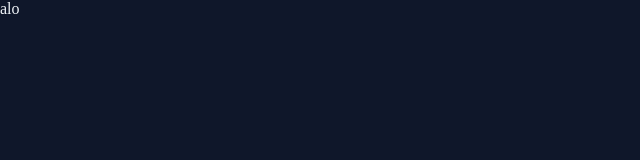
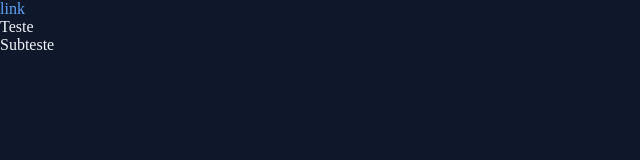
Before and after one commit to Megelado/projeto-portal-de-noticias, a plain HTML site: page index.html in a window 1280 px wide. Shown: the whole page, without its empty margins (0-640 px from the left). Drawn offline with Linux system fonts and the light colour scheme.

Commit message:
Aplicando fontes no projeto

```diff
--- a/index.html
+++ b/index.html
@@ -1,12 +1,18 @@
 <!DOCTYPE html>
 <html lang="pt-br">
 <head>
+  <link rel="preconnect" href="https://fonts.googleapis.com">
+  <link rel="preconnect" href="https://fonts.gstatic.com" crossorigin>
+
   <meta charset="UTF-8">
   <meta name="viewport" content="width=device-width, initial-scale=1.0">
   <title>Portal de noticias</title>
   <link rel="stylesheet" href="styles/index.css">
+  <link href="https://fonts.googleapis.com/css2?family=Archivo:ital,wght@0,100..900;1,100..900&family=Poppins:wght@400;700&display=swap" rel="stylesheet">
 </head>
 <body>
-  alo
+  <a href="#">link</a>
+  <h1>Teste</h1>
+  <h2>Subteste</h2>
 </body>
 </html>
--- a/styles/global.css
+++ b/styles/global.css
@@ -11,9 +11,31 @@
   --stroke-color: #1E293B;
   --text-color-primary: #F1F5F9;
   --text-color-secondary: #CBD5E1;
+
+  --font-family: 'archivo' sans-serif;
+  --h1: 800 24px/135% var(--font-family);
+  --h2: 800 16px/140% var(--font-family);
+  --h3: 800 14px/140% var(--font-family);
+  --text-span: 600 14px/145% var(--font-family);
+  --text: 400 16px/140% var(--font-family);
+  --text-sm: 400 14/160% var(--font-family);
 }
 
 body {
+  font: var(--text);
   color: var(--text-color-primary);
   background-color: var(--bg-color);
 }
+
+a {
+  text-decoration: none;
+  color: inherit;
+}
+
+a:hover {
+  color: var(--brand-color-light);
+}
+
+h1, h2, h3 {
+  font: inherit;
+}
```
